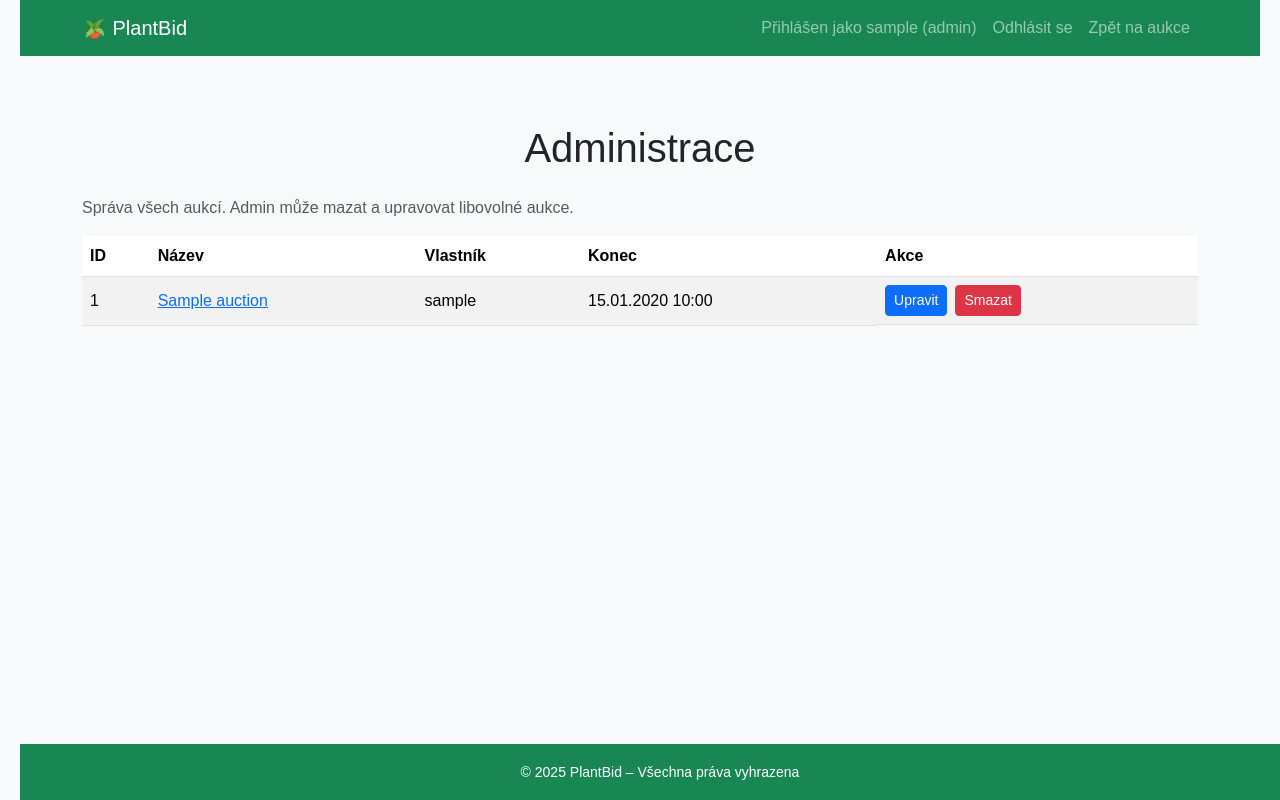
After one commit to PaterickQ/Plantbid, a PHP site: page /PatrikV/plantbid/admin.php in a window 1280 px wide. The commit adds this page. Run offline with PHP 8.4, Linux system fonts and the light colour scheme; the visitor is signed in with stand-in values (Sample User, id 1); tables that the repository leaves empty or names only in its code hold one stand-in row (values such as "Sample post").

Commit message:
Přidání role admin + admin page

```diff
--- /dev/null
+++ b/PatrikV/plantbid/admin.php
@@ -0,0 +1,85 @@
+<?php
+session_start();
+require_once 'includes/db.php';
+
+$user_role = $_SESSION['role'] ?? 'user';
+if (!isset($_SESSION['user_id']) || $user_role !== 'admin') {
+    http_response_code(403);
+    echo "Přístup pouze pro administrátory.";
+    exit;
+}
+
+$auction_sql = "
+SELECT a.id, a.title, a.end_time, u.username AS owner
+FROM auctions a
+JOIN users u ON a.user_id = u.id
+ORDER BY a.end_time DESC
+";
+$auction_result = $conn->query($auction_sql);
+?>
+<!DOCTYPE html>
+<html lang="cs">
+<head>
+    <meta charset="UTF-8">
+    <title>Admin – PlantBid</title>
+    <link href="https://cdn.jsdelivr.net/npm/bootstrap@5.3.2/dist/css/bootstrap.min.css" rel="stylesheet" />
+    <link rel="stylesheet" href="css/style.css" />
+</head>
+<body class="bg-light">
+<nav class="navbar navbar-expand-lg navbar-dark bg-success">
+  <div class="container">
+    <a class="navbar-brand" href="index.php">🪴 PlantBid</a>
+    <button class="navbar-toggler" type="button" data-bs-toggle="collapse" data-bs-target="#navbarNav"
+      aria-controls="navbarNav" aria-expanded="false" aria-label="Toggle navigation">
+      <span class="navbar-toggler-icon"></span>
+    </button>
+    <div class="collapse navbar-collapse" id="navbarNav">
+      <ul class="navbar-nav ms-auto">
+        <li class="nav-item"><a class="nav-link" href="#">Přihlášen jako <?php echo htmlspecialchars($_SESSION['username']); ?> (admin)</a></li>
+        <li class="nav-item"><a class="nav-link" href="logout.php">Odhlásit se</a></li>
+        <li class="nav-item"><a class="nav-link" href="index.php">Zpět na aukce</a></li>
+      </ul>
+    </div>
+  </div>
+</nav>
+
+<div class="container py-5">
+  <h1 class="mb-4">Administrace</h1>
+  <p class="text-muted">Správa všech aukcí. Admin může mazat a upravovat libovolné aukce.</p>
+
+  <?php if ($auction_result && $auction_result->num_rows > 0): ?>
+    <table class="table table-striped align-middle">
+      <thead>
+        <tr>
+          <th>ID</th>
+          <th>Název</th>
+          <th>Vlastník</th>
+          <th>Konec</th>
+          <th>Akce</th>
+        </tr>
+      </thead>
+      <tbody>
+        <?php while ($row = $auction_result->fetch_assoc()): ?>
+          <tr>
+            <td><?php echo htmlspecialchars($row['id']); ?></td>
+            <td><a href="auction.php?id=<?php echo $row['id']; ?>"><?php echo htmlspecialchars($row['title']); ?></a></td>
+            <td><?php echo htmlspecialchars($row['owner']); ?></td>
+            <td><?php echo date('d.m.Y H:i', strtotime($row['end_time'])); ?></td>
+            <td class="d-flex gap-2">
+              <a href="edit_auction.php?id=<?php echo $row['id']; ?>" class="btn btn-sm btn-primary">Upravit</a>
+              <a href="delete_auction.php?id=<?php echo $row['id']; ?>&redirect=admin.php" class="btn btn-sm btn-danger" onclick="return confirm('Opravdu smazat aukci?');">Smazat</a>
+            </td>
+          </tr>
+        <?php endwhile; ?>
+      </tbody>
+    </table>
+  <?php else: ?>
+    <div class="alert alert-info">Žádné aukce k zobrazení.</div>
+  <?php endif; ?>
+</div>
+
+<footer class="bg-success text-white text-center py-3 mt-auto">
+  <small>&copy; <?php echo date("Y"); ?> PlantBid – Všechna práva vyhrazena</small>
+</footer>
+</body>
+</html>
--- a/PatrikV/plantbid/includes/auth.php
+++ b/PatrikV/plantbid/includes/auth.php
@@ -4,4 +4,8 @@ if (!isset($_SESSION['user_id'])) {
     header("Location: login.php");
     exit;
 }
+
+function is_admin(): bool {
+    return isset($_SESSION['role']) && $_SESSION['role'] === 'admin';
+}
 ?>
--- a/PatrikV/plantbid/index.php
+++ b/PatrikV/plantbid/index.php
@@ -5,6 +5,8 @@ error_reporting(E_ALL);
 
 session_start();
 require_once 'includes/db.php';
+
+$user_role = $_SESSION['role'] ?? 'user';
 
 $sql = "
 SELECT a.*,
--- a/PatrikV/plantbid/login.php
+++ b/PatrikV/plantbid/login.php
@@ -30,6 +30,7 @@ if ($_SERVER["REQUEST_METHOD"] == "POST") {
             if (password_verify($password, $user["password_hash"])) {
                 $_SESSION["user_id"] = $user["id"];
                 $_SESSION["username"] = $user["username"];
+                $_SESSION["role"] = $user["role"] ?? 'user';
                 unset($_SESSION['captcha_answer'], $_SESSION['captcha_question']); // smaž captcha po přihlášení
                 header("Location: index.php");
                 exit;
--- a/PatrikV/plantbid/register.php
+++ b/PatrikV/plantbid/register.php
@@ -8,6 +8,7 @@ if ($_SERVER["REQUEST_METHOD"] == "POST") {
     $email = trim($_POST["email"] ?? '');
     $password = $_POST["password"] ?? '';
     $captcha = trim($_POST["captcha"] ?? '');
+    $role = 'user';
 
     if ($captcha !== '8') {
         $error = "Ověření selhalo. Napiš správný výsledek příkladu.";
@@ -29,8 +30,8 @@ if ($_SERVER["REQUEST_METHOD"] == "POST") {
         } else {
             // Vložíme nového uživatele
             $password_hash = password_hash($password, PASSWORD_DEFAULT);
-            $stmt = $conn->prepare("INSERT INTO users (username, email, password_hash) VALUES (?, ?, ?)");
-            $stmt->bind_param("sss", $username, $email, $password_hash);
+            $stmt = $conn->prepare("INSERT INTO users (username, email, password_hash, role) VALUES (?, ?, ?, ?)");
+            $stmt->bind_param("ssss", $username, $email, $password_hash, $role);
             if ($stmt->execute()) {
                 header("Location: login.php");
                 exit;
```
Also changed, not shown: PatrikV/plantbid/delete_auction.php (+13 -4 lines), PatrikV/plantbid/edit_auction.php (+20 -8 lines), PatrikV/plantbid/sql/schema.sql (+18 -5 lines).
